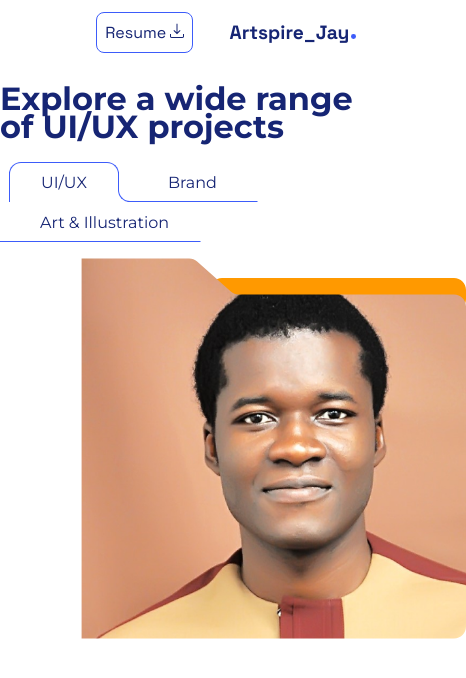
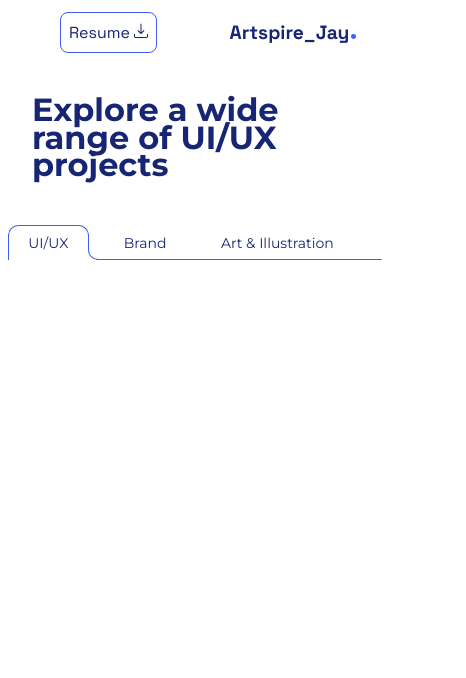
Before and after one commit to rowend36/artspire, a Vue app: page /projects in a window 390 px wide. Shown: the top 678 px of the page, 466 px wide, since content can reach past the window. Built offline with nearby package versions, Linux system fonts and the light colour scheme; some icons are missing.

Commit message:
feat: projects screen

```diff
--- a/src/components/AppHeader.vue
+++ b/src/components/AppHeader.vue
@@ -50,6 +50,7 @@
         <path :d="url.icon" fill="#162574" />
       </svg>
     </RouterLink>
+	<div style='flex-grow:1'></div>
     <AppLogo />
   </nav>
 </template>
@@ -85,9 +86,6 @@
   }
 
 @media (max-width: 599.99px) {
-    .nav-bar {
-      justify-content: space-between;
-    }
     .header-link {
       margin-left: 0;
     }
--- /dev/null
+++ b/src/components/tab_controller.css
@@ -0,0 +1,109 @@
+.tabs {
+  display: flex;
+  max-width: 100%;
+  padding: 0;
+  --border-radius: 0.75em;
+  --line-height: 1.5em;
+  --padding-y: 0.5em;
+  --padding-x: 2.5em;
+  --minus-border-radius: calc(0em - var(--border-radius));
+  --height: calc(var(--line-height) + calc(var(--padding-y) * 2));
+  --border-allowance: calc(var(--border-radius) * 0.75);
+  --reduced-height: calc(var(--height) - var(--border-radius));
+  --reduced-padding-x: calc(var(--padding-x) - var(--border-allowance));
+}
+
+
+
+.tab {
+  white-space: nowrap;
+  text-align: center;
+  text-overflow: ellipsis;
+  list-style-type: none;
+  line-height: var(--line-height);
+  padding: var(--padding-y) var(--padding-x);
+  /* Tab height */
+  height: var(--height);
+  /* Inactive items show only bottom border. Use negative margins to make ends overlap. */
+  border: 1px solid transparent;
+  border-bottom-color: #3D5CFA;
+  border-top-left-radius: var(--border-radius);
+  border-top-right-radius: var(--border-radius);
+  margin: 0 -1px;
+  cursor: pointer;
+}
+
+.tab:first-child {
+  margin-left: var(--border-allowance);
+  padding-left: var(--reduced-padding-x);
+}
+
+.empty-tab {
+  flex-grow: 1;
+  margin-right: var(--border-allowance);
+  padding-right: var(--reduced-padding-x);
+}
+
+@media (max-width: 599px){
+  .tabs {
+    --padding-x: 1em;
+	overflow: auto;
+	font-size: 0.875em;
+  }
+  .tab {
+     flex-grow: 1;
+  }
+  .empty-tab{
+    max-width: 0;
+  }
+
+}
+
+.tab-active {
+  /* Hide bottom border. Show other borders.*/
+  border-top-color: #3D5CFA;
+  border-left-color: #3D5CFA;
+  border-right-color: #3D5CFA;
+  border-bottom-style: none;
+  /*Reduce height of element so that bottom end of the side borders don't show behind pseudo elements. Tab height - border-radius */
+  height: var(--reduced-height);
+  /*Add margin to show radius of pseudo elements. */
+  margin: 0 var(--border-allowance);
+  padding: var(--padding-y) var(--reduced-padding-x);
+  position: relative;
+}
+
+.tab::before,
+.tab::after {
+  content: "";
+  position: absolute;
+  border: 1px none #3D5CFA;
+  /* Needed so that edges align without using calc */
+  box-sizing: content-box;
+  /*Allow for the border-radius of parent element. 0.7071 * border-radius*/
+  top: var(--border-allowance);
+  /*Make use of the space removed from parent height ie border-radius*/
+  bottom: var(--minus-border-radius);
+}
+
+.tab-active::before {
+  border-right-style: solid;
+  border-bottom-style: solid;
+  border-bottom-right-radius: var(--border-radius);
+  /* Allow curve to be fully formed */
+  left: var(--minus-border-radius);
+  right: 100%;
+}
+
+.tab-active::after {
+  border-left-style: solid;
+  border-bottom-style: solid;
+  border-bottom-left-radius: var(--border-radius);
+  right: var(--minus-border-radius);
+  left: 100%;
+}
+
+.tab-active:first-child::before {
+  border-radius: 0;
+  border-bottom: none;
+}
--- a/src/components/tab_controller.js
+++ b/src/components/tab_controller.js
@@ -1,10 +1,10 @@
 import { ref } from "vue";
+import "./tab_controller.css"
 
 const useTabController = (tabs) => {
   const activeTab = ref(tabs[0]);
   const setActiveTab = (tab) => {
     activeTab.value = tab;
-    console.log(activeTab);
   };
   return { activeTab, setActiveTab, tabs };
 };
--- a/src/pages/projects/ProjectsScreen.vue
+++ b/src/pages/projects/ProjectsScreen.vue
@@ -2,105 +2,21 @@
 import useTabController from "../../components/tab_controller";
 import FolderIconVue from "./FolderIcon.vue";
 const { activeTab, setActiveTab, tabs } = useTabController(["UI/UX", "Brand", "Art & Illustration"])
+
+
 </script>
 <template>
   <div class="fullpage">
-    <h1>Explore a wide range of <span>UI/UX</span> projects</h1>
+    <h1 class='app-padding'>Explore a wide range of <span>UI/UX</span> projects</h1>
     <ul class="tabs">
       <li v-for='name of tabs' :key='name' :class="['tab', { 'tab-active': name == activeTab }]"
         @click="setActiveTab(name)">
         {{ name }}</li>
+	  <li class='tab empty-tab'></li>
     </ul>
-    <FolderIconVue />
+
   </div>
 </template>
 <style scoped>
-.tabs {
-  padding: 0;
-  --border-radius: 0.75em;
-  --line-height: 1.5em;
-  --padding-y: 0.5em;
-  --padding-x: 2.5em;
-  --minus-border-radius: calc(0em - var(--border-radius));
-  --height: calc(var(--line-height) + calc(var(--padding-y) * 2));
-  --border-allowance: calc(var(--border-radius) * 0.75);
-  --reduced-height: calc(var(--height) - var(--border-radius));
-  --reduced-padding-x: calc(var(--padding-x) - var(--border-allowance));
-}
 
-.tab {
-  display: inline-block;
-  list-style-type: none;
-  line-height: var(--line-height);
-  padding: var(--padding-y) var(--padding-x);
-  /* Tab height */
-  height: var(--height);
-  /* Inactive items show only bottom border. Use negative margins to make ends overlap. */
-  border: 1px solid transparent;
-  border-bottom-color: #3D5CFA;
-  border-top-left-radius: var(--border-radius);
-  border-top-right-radius: var(--border-radius);
-  margin: 0 -1px;
-  cursor: pointer;
-}
-
-.tab:first-child {
-  margin-left: var(--border-allowance);
-  padding-left: var(--reduced-padding-x);
-}
-
-.tab:last-child {
-  margin-right: var(--border-allowance);
-  padding-right: var(--reduced-padding-x);
-}
-
-.tab-active {
-  /* Hide bottom border. Show other borders.*/
-  border-top-color: #3D5CFA;
-  border-left-color: #3D5CFA;
-  border-right-color: #3D5CFA;
-  border-bottom-style: none;
-  /*Reduce height of element so that bottom end of the side borders don't show behind pseudo elements. Tab height - border-radius */
-  height: var(--reduced-height);
-  /*Add margin to show radius of pseudo elements. */
-  margin: 0 var(--border-allowance);
-  padding: var(--padding-y) var(--reduced-padding-x);
-  position: relative;
-}
-
-.tab::before,
-.tab::after {
-  content: "";
-  position: absolute;
-  border: 1px none #3D5CFA;
-  /* Needed so that edges align without using calc */
-  box-sizing: content-box;
-  /*Allow for the border-radius of parent element. 0.7071 * border-radius*/
-  top: var(--border-allowance);
-  /*Make use of the space removed from parent height ie border-radius*/
-  bottom: var(--minus-border-radius);
-}
-
-.tab-active::before {
-  border-right-style: solid;
-  border-bottom-style: solid;
-  border-bottom-right-radius: var(--border-radius);
-  /* Allow curve to be fully formed */
-  left: var(--minus-border-radius);
-  right: 100%;
-}
-
-.tab-active::after {
-  border-left-style: solid;
-  border-bottom-style: solid;
-  border-bottom-left-radius: var(--border-radius);
-  right: var(--minus-border-radius);
-  left: 100%;
-}
-
-.tab-active:first-child::before,
-.tab-active:last-child::after {
-  border-radius: 0;
-  border-bottom: none;
-}
 </style>
```
